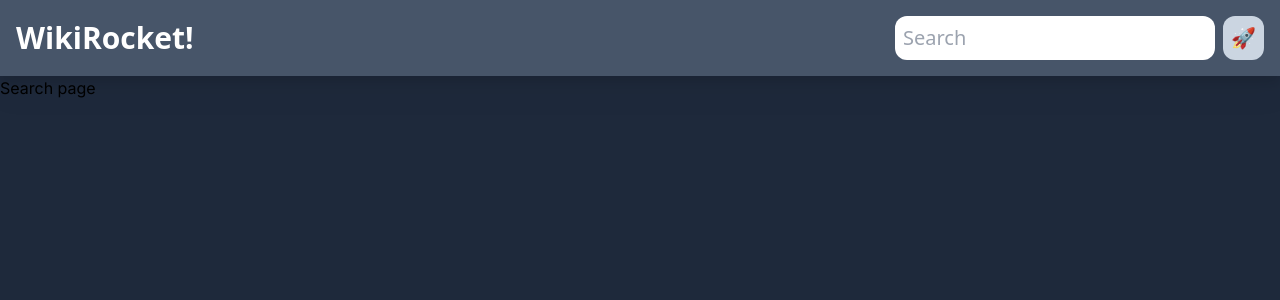
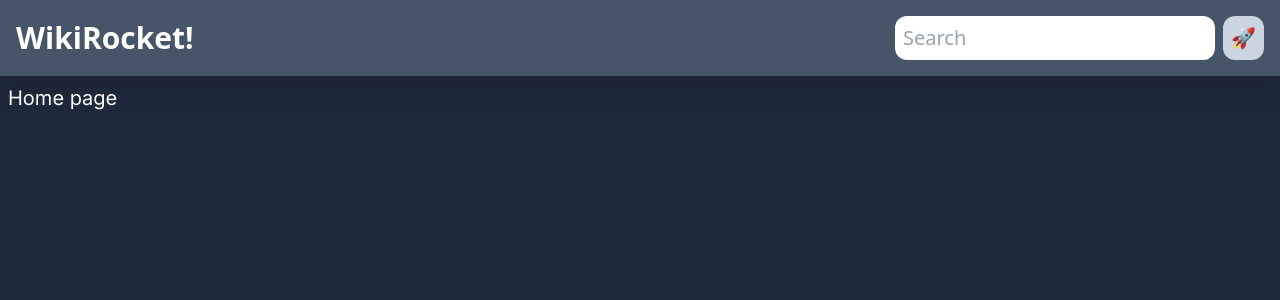
Before and after one commit to dbooyah93/next_05, a Next.js app: page / in a window 1280 px wide. Shown: the top 300 px of the page. Built offline with nearby package versions, Linux system fonts and the light colour scheme.

Commit message:
Adjust home page file to render cleaner h2

```diff
--- a/app/page.tsx
+++ b/app/page.tsx
@@ -5,8 +5,7 @@ const inter = Inter({ subsets: ['latin'] })
 export default function Home() {
   return (
     <main className={inter.className}>
-        <h1>Search page</h1>
-
+        <h2 className='p-2 text-white text-xl'>Home page</h2>
     </main>
   )
 }
```
